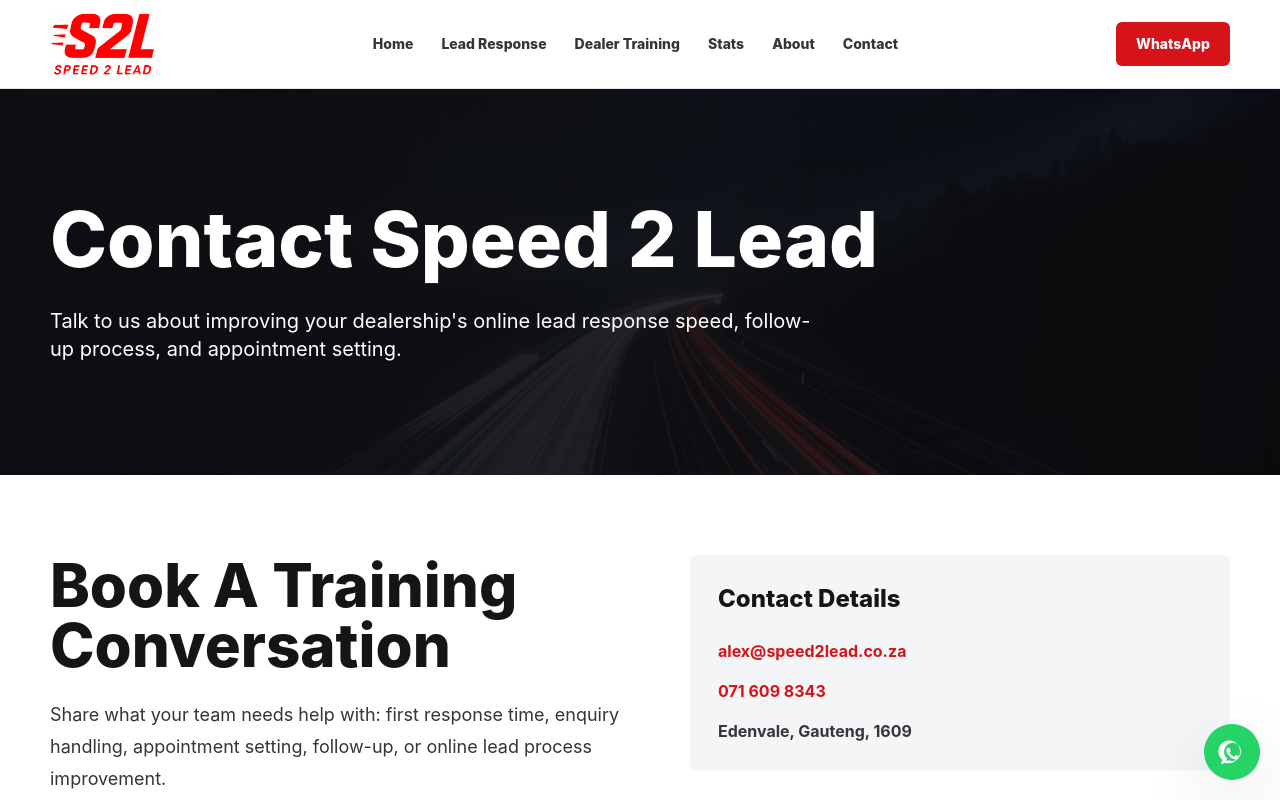
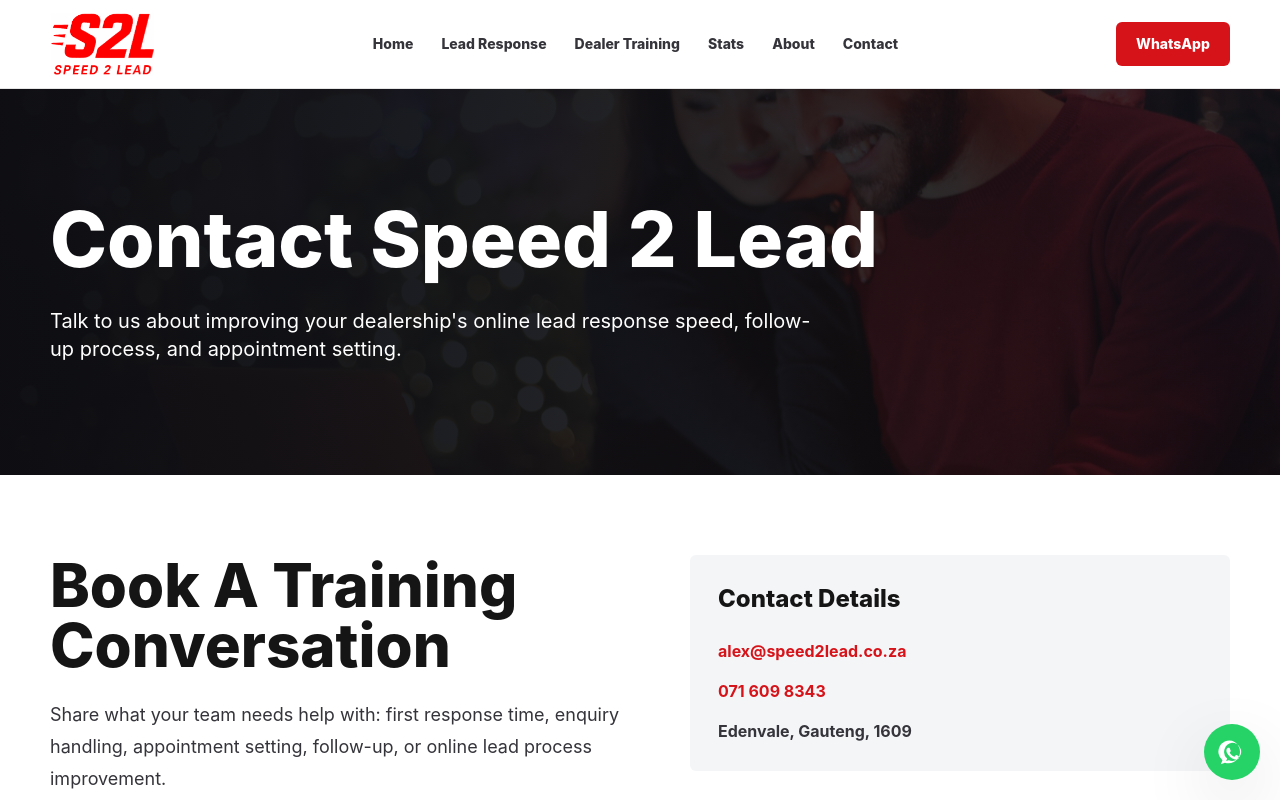
Before and after one commit to alexsmoss-gif/speed2lead, a Next.js app: page /contact in a window 1280 px wide. Shown: the top 800 px of the page. Built offline with nearby package versions, Linux system fonts and the light colour scheme.

Commit message:
Add hero video and varied page banners

```diff
--- a/app/about/page.tsx
+++ b/app/about/page.tsx
@@ -17,7 +17,8 @@
         <PageHero
           title="About Speed 2 Lead"
           intro="Automotive sales experience and online marketing knowledge combined into practical lead response training for dealership teams."
-          image="/dealership-training.jpg"
+          image="/lead-hero-car.jpg"
+          imagePosition="28% center"
         />
         <section className="bg-speed-ink py-20 text-white">
           <div className="section-shell grid gap-12 lg:grid-cols-[1fr_0.9fr] lg:items-center">
--- a/app/components.tsx
+++ b/app/components.tsx
@@ -104,10 +104,20 @@
   );
 }
 
-export function PageHero({ title, intro, image = "/lead-hero-car.jpg" }: { title: string; intro: string; image?: string }) {
+export function PageHero({
+  title,
+  intro,
+  image = "/lead-hero-car.jpg",
+  imagePosition = "64% center",
+}: {
+  title: string;
+  intro: string;
+  image?: string;
+  imagePosition?: string;
+}) {
   return (
     <section className="relative overflow-hidden bg-speed-ink text-white">
-      <img aria-hidden="true" className="absolute inset-0 h-full w-full object-cover object-[64%_center] opacity-55" src={image} alt="" />
+      <img aria-hidden="true" className="absolute inset-0 h-full w-full object-cover opacity-55" style={{ objectPosition: imagePosition }} src={image} alt="" />
       <div className="absolute inset-0 bg-[linear-gradient(100deg,rgba(14,14,18,.98)_0%,rgba(14,14,18,.84)_48%,rgba(14,14,18,.52)_100%)]" />
       <div className="section-shell relative py-20 md:py-28">
         <h1 className="max-w-5xl font-heading text-[clamp(2.55rem,6vw,5.3rem)] font-extrabold leading-[1.02] tracking-normal">{title}</h1>
--- a/app/contact/page.tsx
+++ b/app/contact/page.tsx
@@ -17,6 +17,8 @@
         <PageHero
           title="Contact Speed 2 Lead"
           intro="Talk to us about improving your dealership's online lead response speed, follow-up process, and appointment setting."
+          image="/training-team.jpg"
+          imagePosition="76% center"
         />
         <section className="bg-white py-20">
           <div className="section-shell grid gap-10 lg:grid-cols-[1fr_0.9fr] lg:items-start">
--- a/app/dealership-sales-training/page.tsx
+++ b/app/dealership-sales-training/page.tsx
@@ -18,6 +18,7 @@
           title="Dealership Sales Training For Online Leads"
           intro="Help your sales team respond with urgency, confidence, and a clear plan when online prospects enquire about vehicles."
           image="/dealership-training.jpg"
+          imagePosition="50% center"
         />
         <section className="bg-white py-20">
           <div className="section-shell">
--- a/app/internet-lead-management/page.tsx
+++ b/app/internet-lead-management/page.tsx
@@ -17,6 +17,8 @@
         <PageHero
           title="Internet Lead Management Statistics For Dealerships"
           intro="Online buyers move quickly. Dealership lead management needs speed, structure, and consistent follow-up to convert interest into appointments."
+          image="/training-team.jpg"
+          imagePosition="42% center"
         />
         <section className="bg-white py-20">
           <div className="section-shell">
--- a/app/lead-response-training/page.tsx
+++ b/app/lead-response-training/page.tsx
@@ -17,6 +17,8 @@
         <PageHero
           title="Internet Lead Response Training For Car Dealers"
           intro="Train your sales team to act quickly, speak clearly, and turn online enquiries into useful conversations before the prospect moves to another dealer."
+          image="/lead-hero-car.jpg"
+          imagePosition="68% center"
         />
         <section className="bg-speed-mist py-20">
           <div className="section-shell">
--- a/app/page.tsx
+++ b/app/page.tsx
@@ -9,8 +9,19 @@
       <Header />
       <main>
         <section className="relative overflow-hidden bg-speed-ink text-white">
-          <img aria-hidden="true" className="absolute inset-0 h-full w-full object-cover object-[64%_center] opacity-58" src="/lead-hero-car.jpg" alt="" />
-          <div className="absolute inset-0 bg-[linear-gradient(100deg,rgba(14,14,18,.97)_0%,rgba(14,14,18,.82)_46%,rgba(14,14,18,.46)_100%)]" />
+          <video
+            aria-hidden="true"
+            className="absolute inset-0 h-full w-full object-cover opacity-60 [filter:saturate(1.08)_contrast(1.04)]"
+            autoPlay
+            loop
+            muted
+            playsInline
+            preload="metadata"
+            poster="/lead-response-video-poster.jpg"
+          >
+            <source src="/lead-response-video.mp4" type="video/mp4" />
+          </video>
+          <div className="absolute inset-0 bg-[radial-gradient(circle_at_76%_20%,rgba(215,19,26,.38),transparent_28%),linear-gradient(100deg,rgba(14,14,18,.98)_0%,rgba(14,14,18,.84)_47%,rgba(14,14,18,.52)_100%)]" />
           <div className="section-shell relative grid gap-10 py-14 md:py-18 lg:min-h-[720px] lg:grid-cols-[0.95fr_1.05fr] lg:items-center">
             <div className="max-w-3xl">
               <h1 className="font-heading text-[clamp(2.55rem,5.8vw,5.1rem)] font-extrabold leading-[1.02] tracking-normal">
```
Also changed, not shown: public/lead-response-video-poster.jpg (added), 1 other file (tests, documents, lock files or other folders).
